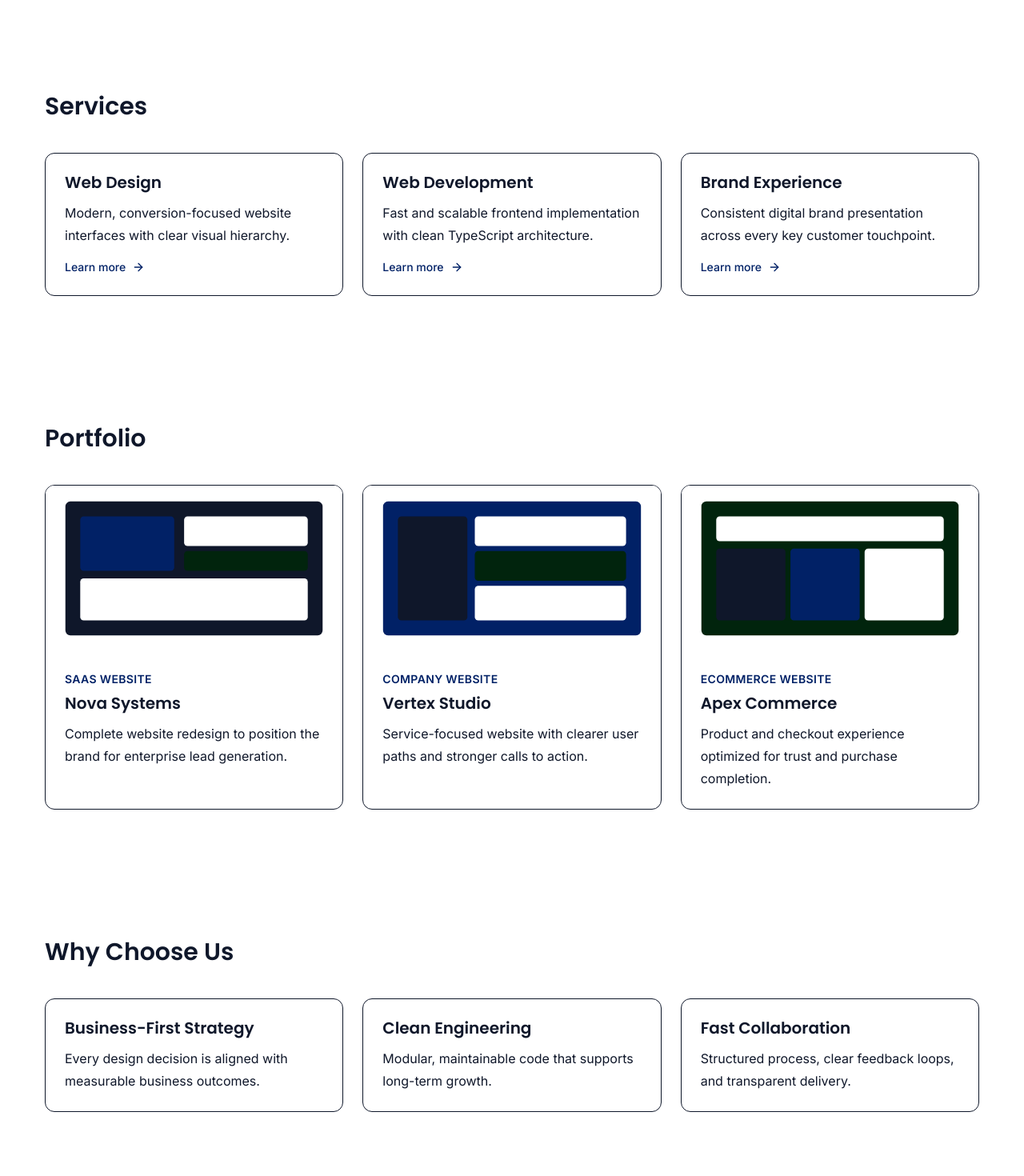
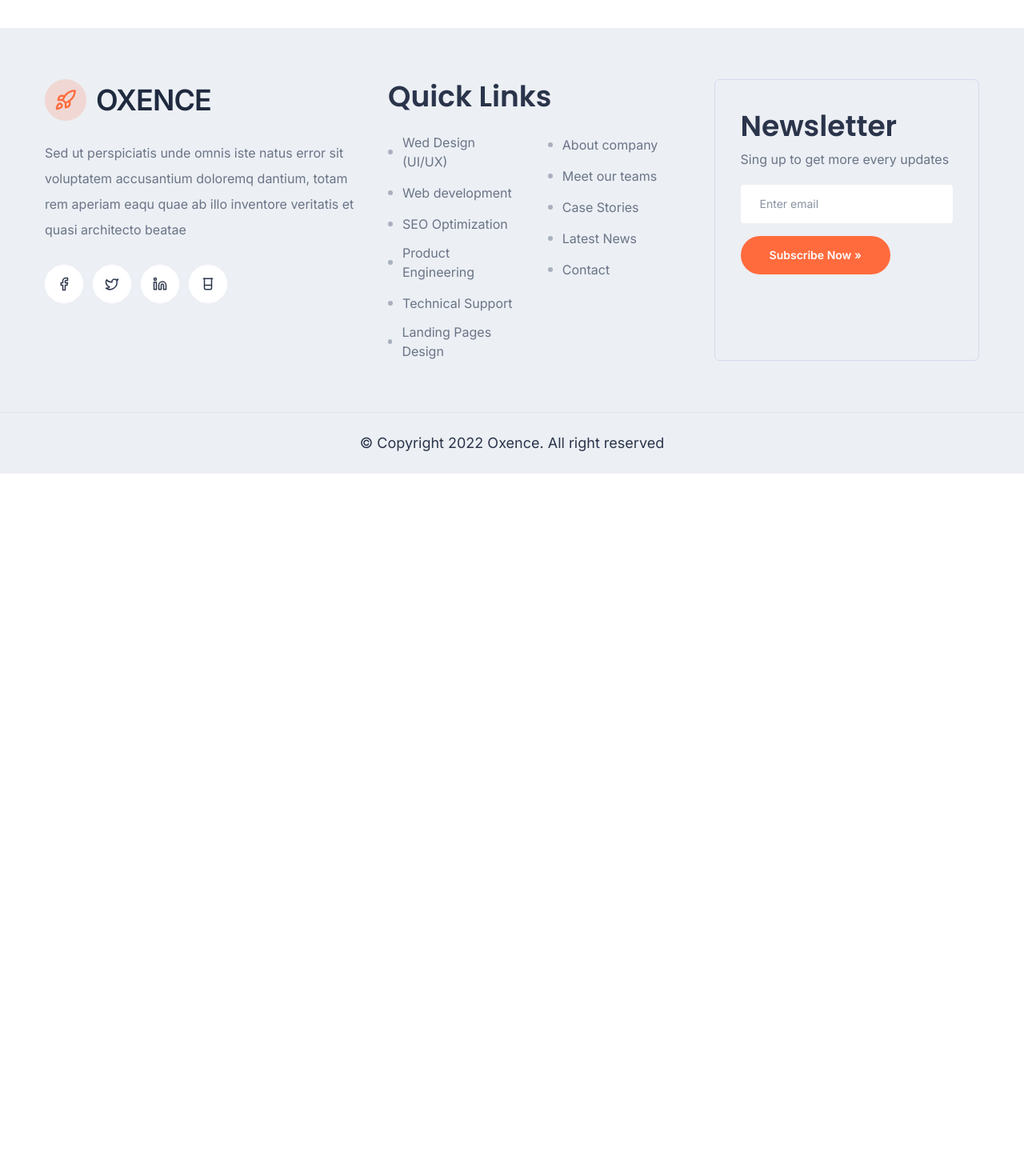
Before and after one commit to AshirafKanny/ASHITECH-CO.WEB, a Next.js app in the folder frontend/: page / in a window 1280 px wide. Shown: the part 8780-10250 px from the top of the page at 80% size. After the commit the page ends 9372 px from the top, so only its background shows below. Built offline with nearby package versions, Linux system fonts and the light colour scheme.

Commit message:
feat: redesign Footer component with new layout, social links, and newsletter subscription form

```diff
--- a/frontend/app/page.tsx
+++ b/frontend/app/page.tsx
@@ -11,10 +11,6 @@ import TestimonialsFeedbackSection from "../components/TestimonialsFeedbackSecti
 import ContactMessageSection from "../components/ContactMessageSection";
 import LatestNewsBlogSection from "../components/LatestNewsBlogSection";
 import AboutStatsSection from "../components/AboutStatsSection";
-import ServiceCard from "../components/ServiceCard";
-import PortfolioCard from "../components/PortfolioCard";
-import BlogPreview from "../components/BlogPreview";
-import CallToAction from "../components/CallToAction";
 import Footer from "../components/Footer";
 
 export const metadata: Metadata = {
@@ -22,63 +18,6 @@ export const metadata: Metadata = {
   description:
     "ASHITECH delivers premium web design and development services for businesses that need results.",
 };
-
-const services = [
-  {
-    title: "Web Design",
-    description: "Modern, conversion-focused website interfaces with clear visual hierarchy.",
-  },
-  {
-    title: "Web Development",
-    description: "Fast and scalable frontend implementation with clean TypeScript architecture.",
-  },
-  {
-    title: "Brand Experience",
-    description: "Consistent digital brand presentation across every key customer touchpoint.",
-  },
-];
-
-const projects = [
-  {
-    title: "Nova Systems",
-    category: "SaaS Website",
-    summary: "Complete website redesign to position the brand for enterprise lead generation.",
-    imageSrc: "/images/project-nova.svg",
-    imageAlt: "Nova Systems website interface showcase",
-  },
-  {
-    title: "Vertex Studio",
-    category: "Company Website",
-    summary: "Service-focused website with clearer user paths and stronger calls to action.",
-    imageSrc: "/images/project-vertex.svg",
-    imageAlt: "Vertex Studio website project preview",
-  },
-  {
-    title: "Apex Commerce",
-    category: "Ecommerce Website",
-    summary: "Product and checkout experience optimized for trust and purchase completion.",
-    imageSrc: "/images/project-apex.svg",
-    imageAlt: "Apex Commerce website design preview",
-  },
-];
-
-const posts = [
-  {
-    title: "How to Build a Website That Converts",
-    href: "/blog/how-to-build-a-website",
-    summary: "A practical framework for website pages that improve leads and conversions.",
-  },
-  {
-    title: "Modern UI Patterns for B2B Websites",
-    href: "/blog/modern-ui-patterns",
-    summary: "Simple layout principles that improve readability and business trust.",
-  },
-  {
-    title: "Why Performance Matters for SEO",
-    href: "/blog/performance-for-seo",
-    summary: "How website speed and clean architecture influence rankings and engagement.",
-  },
-];
 
 export default function Home() {
   return (
@@ -96,63 +35,6 @@ export default function Home() {
         <TestimonialsFeedbackSection />
         <ContactMessageSection />
         <LatestNewsBlogSection />
-
-        <section className="py-20" aria-labelledby="services-heading">
-          <div className="site-container">
-            <h2 id="services-heading" className="text-3xl font-semibold text-[#0F172A]">
-              Services
-            </h2>
-            <div className="mt-10 grid gap-6 md:grid-cols-3">
-              {services.map((service) => (
-                <ServiceCard key={service.title} title={service.title} description={service.description} />
-              ))}
-            </div>
-          </div>
-        </section>
-
-        <section className="py-20" aria-labelledby="portfolio-heading">
-          <div className="site-container">
-            <h2 id="portfolio-heading" className="text-3xl font-semibold text-[#0F172A]">
-              Portfolio
-            </h2>
-            <div className="mt-10 grid gap-6 md:grid-cols-2 lg:grid-cols-3">
-              {projects.map((project) => (
-                <PortfolioCard key={project.title} {...project} />
-              ))}
-            </div>
-          </div>
-        </section>
-
-        <section className="py-20" aria-labelledby="why-us-heading">
-          <div className="site-container">
-            <h2 id="why-us-heading" className="text-3xl font-semibold text-[#0F172A]">
-              Why Choose Us
-            </h2>
-            <div className="mt-10 grid gap-6 md:grid-cols-3">
-              <article className="rounded-xl border border-[#0F172A] p-6">
-                <h3 className="text-xl font-semibold text-[#0F172A]">Business-First Strategy</h3>
-                <p className="mt-3 leading-7 text-[#0F172A]">
-                  Every design decision is aligned with measurable business outcomes.
-                </p>
-              </article>
-              <article className="rounded-xl border border-[#0F172A] p-6">
-                <h3 className="text-xl font-semibold text-[#0F172A]">Clean Engineering</h3>
-                <p className="mt-3 leading-7 text-[#0F172A]">
-                  Modular, maintainable code that supports long-term growth.
-                </p>
-              </article>
-              <article className="rounded-xl border border-[#0F172A] p-6">
-                <h3 className="text-xl font-semibold text-[#0F172A]">Fast Collaboration</h3>
-                <p className="mt-3 leading-7 text-[#0F172A]">
-                  Structured process, clear feedback loops, and transparent delivery.
-                </p>
-              </article>
-            </div>
-          </div>
-        </section>
-
-        <BlogPreview posts={posts} />
-        <CallToAction />
       </main>
       <Footer />
     </>
--- a/frontend/components/Footer.tsx
+++ b/frontend/components/Footer.tsx
@@ -1,9 +1,100 @@
+import Link from "next/link";
+import { Beaker, Facebook, Linkedin, Rocket, Twitter } from "lucide-react";
+
+const linksColA = [
+  "Wed Design (UI/UX)",
+  "Web development",
+  "SEO Optimization",
+  "Product Engineering",
+  "Technical Support",
+  "Landing Pages Design",
+];
+
+const linksColB = ["About company", "Meet our teams", "Case Stories", "Latest News", "Contact"];
+
 export default function Footer() {
   return (
-    <footer className="border-t border-[#0F172A] py-8">
-      <div className="site-container flex flex-col gap-2 text-sm text-[#0F172A] sm:flex-row sm:items-center sm:justify-between">
-        <p>2026 ASHITECH. All rights reserved.</p>
-        <p>hello@ashitech.com</p>
+    <footer className="bg-[#ECEFF4] text-[#2D374D]">
+      <div className="site-container py-16">
+        <div className="grid gap-10 lg:grid-cols-[1.08fr_1.02fr_0.92fr]">
+          <div>
+            <Link href="/" className="inline-flex items-center gap-3">
+              <span className="grid h-13 w-13 place-items-center rounded-full bg-[#ff6b3d]/18 text-[#ff6b3d]">
+                <Rocket size={28} aria-hidden="true" />
+              </span>
+              <span className="text-4xl font-bold tracking-tight text-[#1F2A3F]">OXENCE</span>
+            </Link>
+
+            <p className="mt-6 max-w-md text-base leading-8 text-[#6A7486]">
+              Sed ut perspiciatis unde omnis iste natus error sit voluptatem accusantium doloremq dantium,
+              totam rem aperiam eaqu quae ab illo inventore veritatis et quasi architecto beatae
+            </p>
+
+            <div className="mt-7 flex items-center gap-3">
+              {[Facebook, Twitter, Linkedin, Beaker].map((Icon, index) => (
+                <a
+                  key={`social-${index}`}
+                  href="#"
+                  className="grid h-12 w-12 place-items-center rounded-full bg-white text-[#ff6b3d] transition-colors hover:bg-[#ff6b3d] hover:text-white"
+                  aria-label="Social profile"
+                >
+                  <Icon size={18} aria-hidden="true" />
+                </a>
+              ))}
+            </div>
+          </div>
+
+          <div>
+            <h3 className="text-4xl font-semibold text-[#2A344A]">Quick Links</h3>
+            <div className="mt-6 grid grid-cols-2 gap-x-8 gap-y-3 text-base text-[#6A7486]">
+              <ul className="space-y-3">
+                {linksColA.map((item) => (
+                  <li key={item}>
+                    <a href="#" className="inline-flex items-center gap-3 hover:text-[#ff6b3d]">
+                      <span className="h-1.5 w-1.5 rounded-full bg-[#A9B0BD]" aria-hidden="true" />
+                      {item}
+                    </a>
+                  </li>
+                ))}
+              </ul>
+
+              <ul className="space-y-3">
+                {linksColB.map((item) => (
+                  <li key={item}>
+                    <a href="#" className="inline-flex items-center gap-3 hover:text-[#ff6b3d]">
+                      <span className="h-1.5 w-1.5 rounded-full bg-[#A9B0BD]" aria-hidden="true" />
+                      {item}
+                    </a>
+                  </li>
+                ))}
+              </ul>
+            </div>
+          </div>
+
+          <div className="rounded-md border border-[#D3DCEC] px-8 py-9">
+            <h3 className="text-4xl font-semibold text-[#2A344A]">Newsletter</h3>
+            <p className="mt-2 text-base text-[#6A7486]">Sing up to get more every updates</p>
+
+            <form className="mt-5 space-y-4">
+              <input
+                type="email"
+                placeholder="Enter email"
+                className="h-12 w-full rounded-sm bg-white px-6 text-sm text-[#2A344A] outline-none placeholder:text-[#8A92A1]"
+              />
+
+              <button
+                type="submit"
+                className="inline-flex h-12 items-center justify-center rounded-full bg-[#ff6b3d] px-9 text-sm font-semibold text-white transition-colors hover:bg-[#ff7d54]"
+              >
+                Subscribe Now&nbsp;&raquo;
+              </button>
+            </form>
+          </div>
+        </div>
+      </div>
+
+      <div className="border-t border-[#DCE2EC] py-6 text-center text-lg text-[#2A344A]">
+        &copy; Copyright 2022 Oxence. All right reserved
       </div>
     </footer>
   );
```
